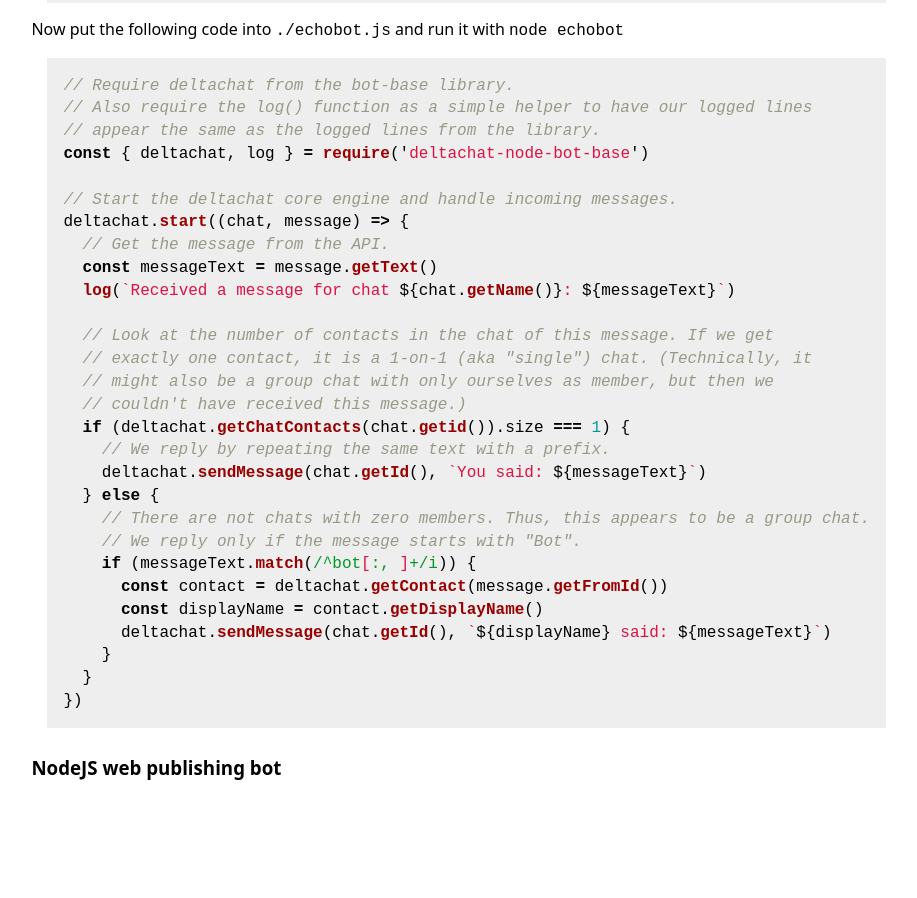
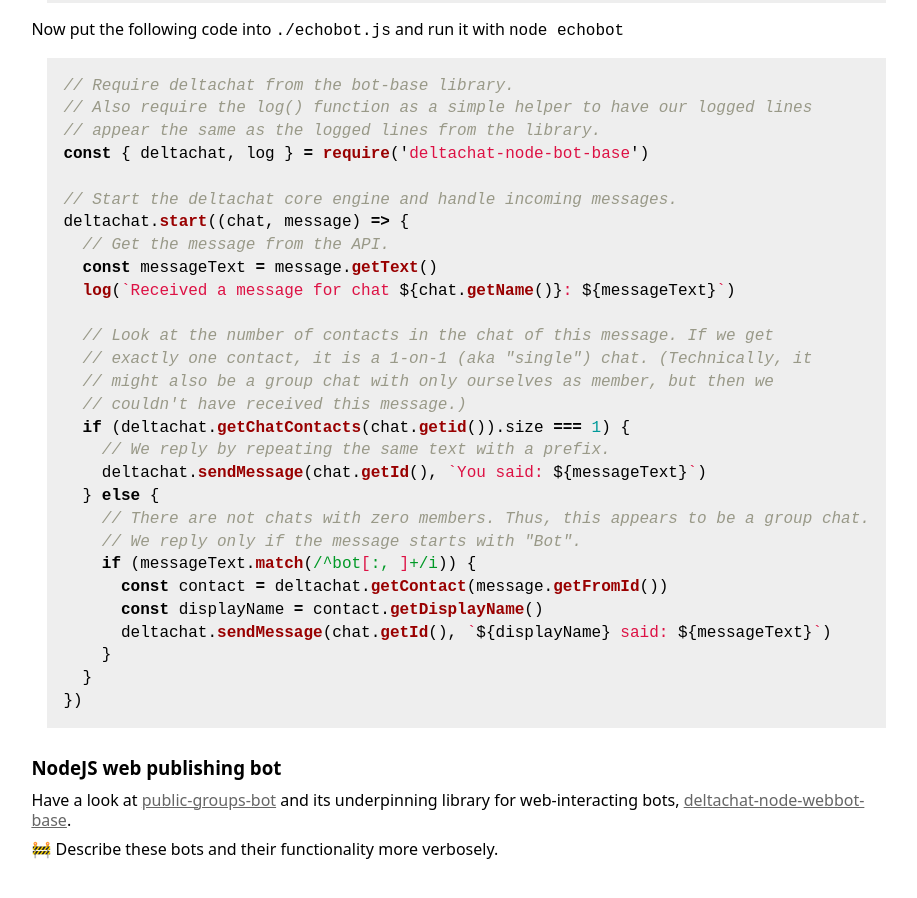
Before and after one commit to deltachat-bot/bot-pages, a Jekyll site: the page built from development.md, in a window 1280 px wide and 900 px high, scrolled down 2016 px. Shown: the whole window, without its empty margins (111-1028 px from the left). Built offline with Jekyll 4.4.1, drawn with Linux system fonts in a browser that asks for light colours; before the commit the page ends 2838 px from its top, so only the background shows below that.

Commit message:
Link to public-groups-bot.

````diff
--- a/development.md
+++ b/development.md
@@ -124,3 +124,7 @@ deltachat.start((chat, message) => {
 ```
 
 ### NodeJS web publishing bot
+
+Have a look at [public-groups-bot](https://github.com/deltachat-bot/public-groups-bot) and its underpinning library for web-interacting bots, [deltachat-node-webbot-base](https://github.com/deltachat-bot/deltachat-node-webbot-base).
+
+🚧 Describe these bots and their functionality more verbosely.
````
